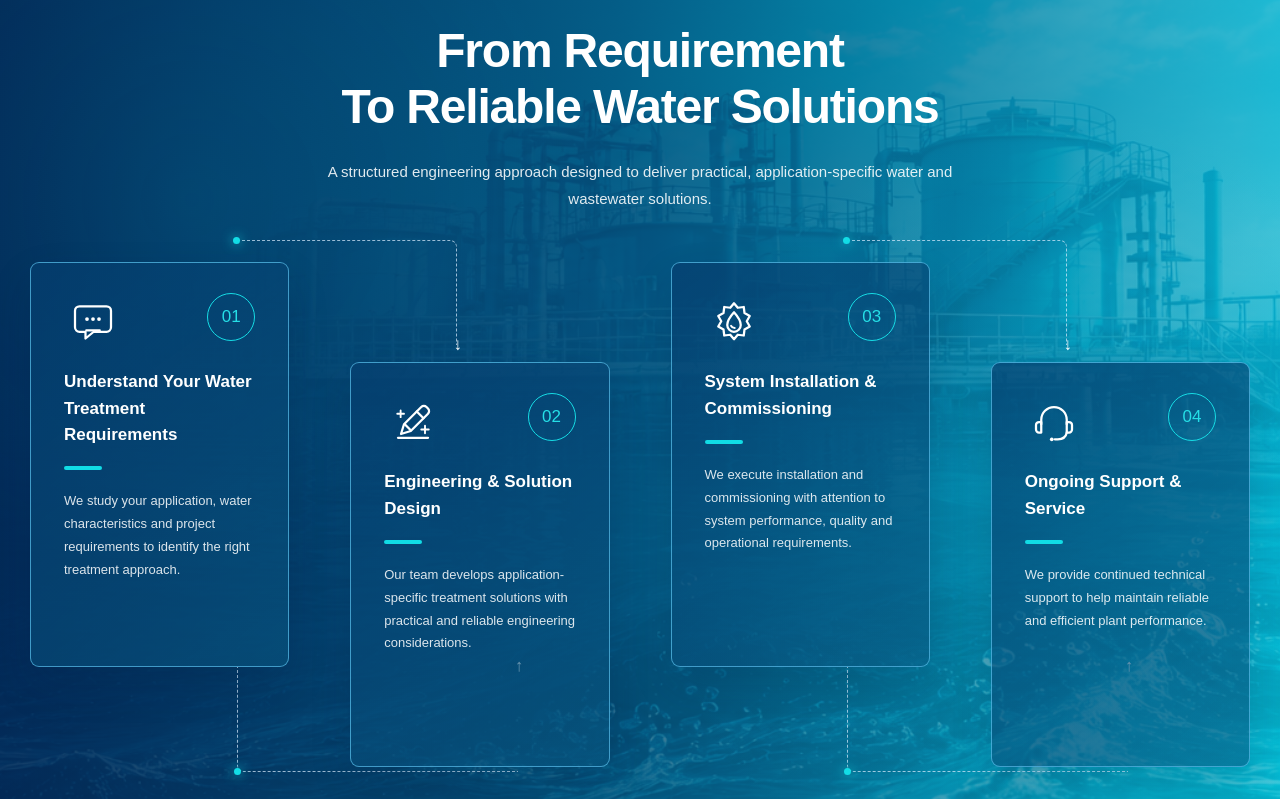
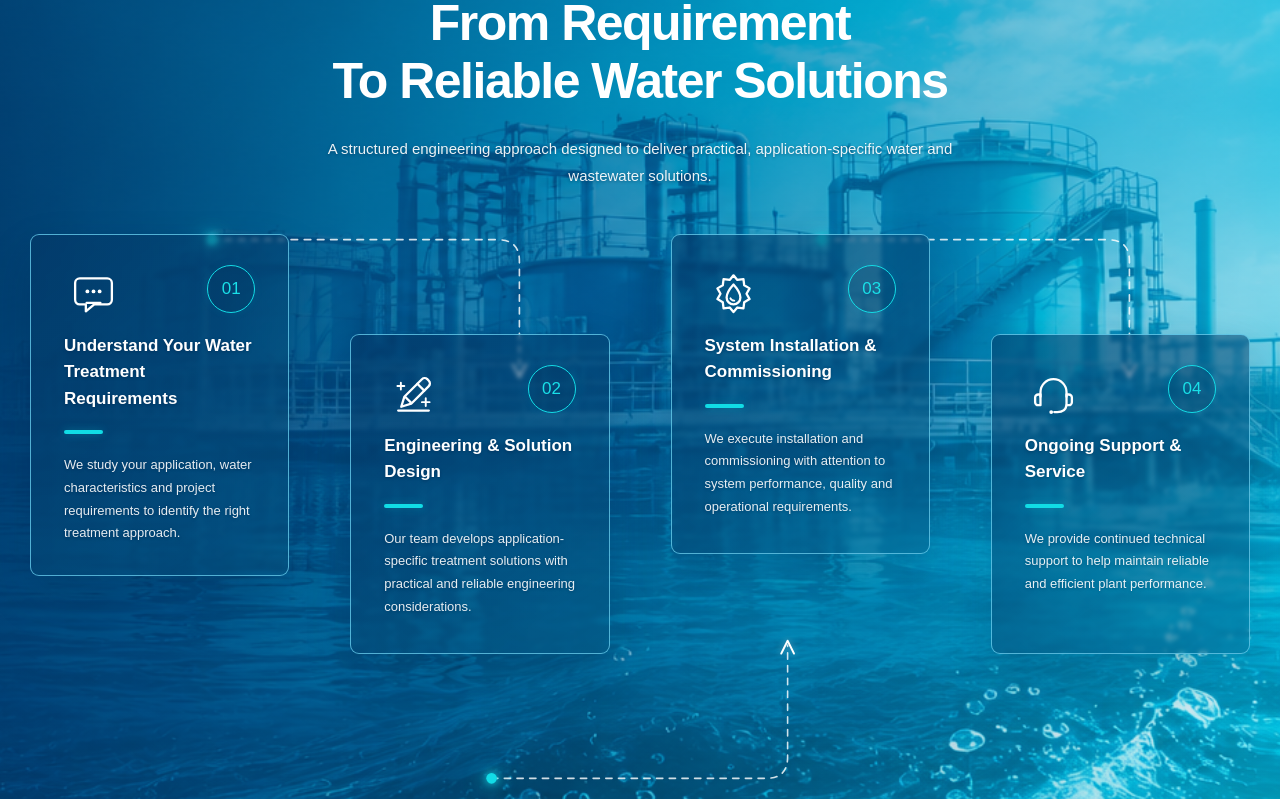
Before and after one commit to gokulvidhyatech-web/Crystalwaterengineers, a React (Vite) app in the folder frontend/: page / in a window 1280 px wide. Shown: the part 1521-2320 px from the top of the page. Built offline with nearby package versions, Linux system fonts and the light colour scheme.

Commit message:
Fix Vite build configuration

```diff
--- a/frontend/src/components/ProcessSection.css
+++ b/frontend/src/components/ProcessSection.css
@@ -7,18 +7,23 @@
 
   width: 100%;
 
-  min-height: 900px;
+  min-height: 950px;
 
-  padding: 70px 0 85px;
+  padding: 40px 0 90px;
 
   overflow: hidden;
+
+  /*
+    WATER IMAGE = MAIN FOCUS
+    BLUE/CYAN = LIGHT THEME OVERLAY
+  */
 
   background:
     linear-gradient(
       90deg,
-      rgba(3, 38, 82, 0.88) 0%,
-      rgba(5, 76, 116, 0.78) 48%,
-      rgba(8, 174, 198, 0.62) 100%
+      rgba(2, 34, 78, 0.42) 0%,
+      rgba(4, 67, 112, 0.28) 50%,
+      rgba(8, 161, 194, 0.18) 100%
     ),
     url("../assets/images/Water fall-2.png");
 
@@ -29,35 +34,6 @@
   background-repeat: no-repeat;
 
   font-family: "Poppins", sans-serif;
-}
-
-
-/* =========================================
-   DARK BLUE OVERLAY
-========================================= */
-
-.process-section::before {
-  content: "";
-
-  position: absolute;
-
-  inset: 0;
-
-  background:
-    radial-gradient(
-      circle at 15% 30%,
-      rgba(0, 188, 220, 0.10),
-      transparent 30%
-    ),
-    radial-gradient(
-      circle at 85% 65%,
-      rgba(0, 220, 235, 0.10),
-      transparent 35%
-    );
-
-  pointer-events: none;
-
-  z-index: 1;
 }
 
 
@@ -79,7 +55,7 @@
 .process-header {
   width: 100%;
 
-  max-width: 800px;
+  max-width: 900px;
 
   margin: 0 auto;
 
@@ -98,13 +74,13 @@
 
   justify-content: center;
 
-  gap: 18px;
+  gap: 12px;
 
-  margin-bottom: 24px;
+  margin-bottom: 25px;
 
-  color: #16e0e8;
+  color: #12dce7;
 
-  font-size: 13px;
+  font-size: 14px;
 
   font-weight: 700;
 
@@ -112,34 +88,28 @@
 }
 
 
+/* =========================================
+   PREMIUM SINGLE LINE
+========================================= */
+
 .process-label span {
-  width: 78px;
+  width: 42px;
 
-  height: 1px;
+  height: 2px;
 
   display: block;
 
-  background:
-    linear-gradient(
-      90deg,
-      transparent,
-      #16dce5
-    );
-}
+  border-radius: 10px;
 
+  background: #12dce7;
 
-.process-label span:last-child {
-  background:
-    linear-gradient(
-      90deg,
-      #16dce5,
-      transparent
-    );
+  box-shadow:
+    0 0 8px rgba(18, 220, 231, 0.25);
 }
 
 
 /* =========================================
-   HEADER TITLE
+   HEADING
 ========================================= */
 
 .process-header h2 {
@@ -147,32 +117,35 @@
 
   color: #ffffff;
 
-  font-size: 48px;
+  font-size: 50px;
 
   font-weight: 700;
 
-  line-height: 1.16;
+  line-height: 1.15;
 
-  letter-spacing: -1.2px;
+  letter-spacing: -1.5px;
 }
 
 
 /* =========================================
-   HEADER DESCRIPTION
+   DESCRIPTION
 ========================================= */
 
 .process-header p {
-  max-width: 650px;
+  max-width: 670px;
 
-  margin: 24px auto 0;
+  margin: 25px auto 0;
 
-  color: rgba(255, 255, 255, 0.88);
+  color: rgba(255, 255, 255, 0.92);
 
   font-size: 15px;
 
   font-weight: 400;
 
   line-height: 1.8;
+
+  text-shadow:
+    0 1px 3px rgba(0, 20, 50, 0.35);
 }
 
 
@@ -185,9 +158,121 @@
 
   width: 100%;
 
-  min-height: 520px;
+  height: 650px;
 
-  margin-top: 50px;
+  margin-top: 45px;
+}
+
+
+/* =========================================
+   CONNECTOR SVG
+========================================= */
+
+.connector-svg {
+  position: absolute;
+
+  z-index: 2;
+
+  overflow: visible;
+
+  pointer-events: none;
+}
+
+
+/* =========================================
+   CONNECTOR 01 → 02
+========================================= */
+
+.connector-svg-one {
+  left: 14%;
+
+  top: -5px;
+
+  width: 27%;
+
+  height: 160px;
+}
+
+
+/* =========================================
+   CONNECTOR 02 → 03
+========================================= */
+
+.connector-svg-two {
+  left: 37%;
+
+  top: 395px;
+
+  width: 26%;
+
+  height: 160px;
+}
+
+
+/* =========================================
+   CONNECTOR 03 → 04
+========================================= */
+
+.connector-svg-three {
+  left: 64%;
+
+  top: -5px;
+
+  width: 27%;
+
+  height: 160px;
+}
+
+
+/* =========================================
+   CONNECTOR PATH
+========================================= */
+
+.connector-path {
+  fill: none;
+
+  stroke: rgba(255, 255, 255, 0.82);
+
+  stroke-width: 1.5;
+
+  stroke-dasharray: 6 6;
+
+  stroke-linecap: round;
+
+  stroke-linejoin: round;
+}
+
+
+/* =========================================
+   CONNECTOR DOT
+========================================= */
+
+.connector-dot {
+  fill: #12dce7;
+
+  filter:
+    drop-shadow(0 0 4px rgba(18, 220, 231, 1))
+    drop-shadow(0 0 9px rgba(18, 220, 231, 0.7));
+}
+
+
+/* =========================================
+   CONNECTOR ARROW
+========================================= */
+
+.connector-arrow {
+  fill: none;
+
+  stroke: #ffffff;
+
+  stroke-width: 1.8;
+
+  stroke-linecap: round;
+
+  stroke-linejoin: round;
+
+  filter:
+    drop-shadow(0 0 3px rgba(255, 255, 255, 0.4));
 }
 
 
@@ -219,23 +304,32 @@
 
   width: 100%;
 
-  min-height: 405px;
+  min-height: 320px;
 
   padding: 30px 33px;
 
-  border: 1px solid rgba(89, 190, 235, 0.72);
+  border: 1px solid rgba(105, 207, 239, 0.78);
 
   border-radius: 9px;
+
+  /*
+    More transparent so the real
+    water image remains visible.
+  */
 
   background:
     linear-gradient(
       145deg,
-      rgba(5, 62, 111, 0.72),
-      rgba(8, 87, 129, 0.56)
+      rgba(3, 54, 101, 0.58),
+      rgba(5, 83, 125, 0.40)
     );
 
   box-shadow:
-    0 18px 40px rgba(0, 25, 60, 0.16);
+    0 20px 45px rgba(0, 20, 55, 0.18);
+
+  -webkit-backdrop-filter: blur(2px);
+
+  backdrop-filter: blur(2px);
 
   transition:
     transform 0.35s ease,
@@ -268,17 +362,19 @@
   transform: translateY(-7px);
 }
 
-.process-card-02:hover,
-.process-card-04:hover {
+.process-card-02:hover {
   transform: translateY(93px);
 }
 
+.process-card-04:hover {
+  transform: translateY(113px);
+}
 
 .process-card:hover {
-  border-color: rgba(29, 230, 235, 0.95);
+  border-color: rgba(24, 226, 236, 0.98);
 
   box-shadow:
-    0 22px 50px rgba(0, 30, 70, 0.28);
+    0 24px 55px rgba(0, 25, 65, 0.30);
 }
 
 
@@ -315,9 +411,9 @@
 
 
 .process-icon svg {
-  width: 48px;
+  width: 49px;
 
-  height: 48px;
+  height: 49px;
 
   display: block;
 }
@@ -338,15 +434,20 @@
 
   justify-content: center;
 
-  border: 1.5px solid #16dce5;
+  border: 1.5px solid #13dce6;
 
   border-radius: 50%;
 
-  color: #25dfe7;
+  color: #19e0e8;
 
   font-size: 17px;
 
   font-weight: 500;
+
+  background: rgba(2, 45, 80, 0.18);
+
+  box-shadow:
+    0 0 10px rgba(19, 220, 230, 0.08);
 }
 
 
@@ -355,7 +456,7 @@
 ========================================= */
 
 .process-card-content {
-  margin-top: 18px;
+  margin-top: 10px;
 }
 
 
@@ -375,17 +476,20 @@
   font-weight: 600;
 
   line-height: 1.55;
+
+  text-shadow:
+    0 1px 3px rgba(0, 20, 50, 0.35);
 }
 
 
 /* =========================================
-   SMALL CYAN LINE
+   CYAN LINE
 ========================================= */
 
 .process-card-line {
   display: block;
 
-  width: 38px;
+  width: 39px;
 
   height: 4px;
 
@@ -394,6 +498,9 @@
   border-radius: 10px;
 
   background: #11dce5;
+
+  box-shadow:
+    0 0 8px rgba(17, 220, 229, 0.30);
 }
 
 
@@ -404,185 +511,16 @@
 .process-card-content p {
   margin: 20px 0 0;
 
-  color: rgba(255, 255, 255, 0.86);
+  color: rgba(255, 255, 255, 0.90);
 
   font-size: 13px;
 
   font-weight: 400;
 
   line-height: 1.75;
-}
 
-
-/* =========================================
-   CONNECTORS
-========================================= */
-
-.process-connector {
-  position: absolute;
-
-  z-index: 2;
-
-  border-style: dashed;
-
-  border-color: rgba(220, 238, 255, 0.70);
-
-  pointer-events: none;
-}
-
-
-/* =========================================
-   CONNECTOR ONE
-========================================= */
-
-.connector-one {
-  left: 17%;
-
-  top: -22px;
-
-  width: 18%;
-
-  height: 105px;
-
-  border-width: 1px 1px 0 0;
-
-  border-radius: 0 7px 0 0;
-}
-
-
-/* =========================================
-   CONNECTOR TWO
-========================================= */
-
-.connector-two {
-  left: 17%;
-
-  top: 405px;
-
-  width: 23%;
-
-  height: 105px;
-
-  border-width: 0 0 1px 1px;
-
-  border-radius: 0 0 0 7px;
-}
-
-
-/* =========================================
-   CONNECTOR THREE
-========================================= */
-
-.connector-three {
-  left: 67%;
-
-  top: -22px;
-
-  width: 18%;
-
-  height: 105px;
-
-  border-width: 1px 1px 0 0;
-
-  border-radius: 0 7px 0 0;
-}
-
-
-/* =========================================
-   CONNECTOR FOUR
-========================================= */
-
-.connector-four {
-  left: 67%;
-
-  top: 405px;
-
-  width: 23%;
-
-  height: 105px;
-
-  border-width: 0 0 1px 1px;
-
-  border-radius: 0 0 0 7px;
-}
-
-
-/* =========================================
-   CONNECTOR DOT
-========================================= */
-
-.connector-dot {
-  position: absolute;
-
-  width: 7px;
-
-  height: 7px;
-
-  border-radius: 50%;
-
-  background: #13dce6;
-
-  box-shadow:
-    0 0 12px rgba(19, 220, 230, 0.95);
-}
-
-
-/* TOP DOT */
-
-.connector-one .connector-dot,
-.connector-three .connector-dot {
-  left: -4px;
-
-  top: -4px;
-}
-
-
-/* BOTTOM DOT */
-
-.connector-two .connector-dot,
-.connector-four .connector-dot {
-  left: -4px;
-
-  bottom: -4px;
-}
-
-
-/* =========================================
-   CONNECTOR ARROW
-========================================= */
-
-.connector-arrow {
-  position: absolute;
-
-  color: #ffffff;
-
-  font-size: 17px;
-
-  font-weight: 400;
-
-  line-height: 1;
-}
-
-
-/* TOP */
-
-.connector-one .connector-arrow,
-.connector-three .connector-arrow {
-  right: -6px;
-
-  bottom: -8px;
-}
-
-
-/* BOTTOM */
-
-.connector-two .connector-arrow,
-.connector-four .connector-arrow {
-  right: -6px;
-
-  top: -8px;
-
-  transform: rotate(180deg);
+  text-shadow:
+    0 1px 3px rgba(0, 20, 50, 0.30);
 }
 
 
@@ -593,9 +531,9 @@
 @media (max-width: 1250px) {
 
   .process-section {
-    min-height: 820px;
+    min-height: 850px;
 
-    padding: 65px 0 75px;
+    padding: 60px 0 75px;
   }
 
   .process-header h2 {
@@ -606,8 +544,8 @@
     font-size: 13px;
   }
 
-  .process-grid {
-    gap: 3%;
+  .process-flow {
+    height: 580px;
   }
 
   .process-card {
@@ -617,7 +555,7 @@
   }
 
   .process-card-content {
-    margin-top: 55px;
+    margin-top: 48px;
   }
 
   .process-card-content h3 {
@@ -628,9 +566,31 @@
     font-size: 11px;
   }
 
-  .connector-two,
-  .connector-four {
-    top: 370px;
+  .process-card-02 {
+    transform: translateY(85px);
+  }
+
+  .process-card-04 {
+    transform: translateY(100px);
+  }
+
+  .process-card-02:hover {
+    transform: translateY(78px);
+  }
+
+  .process-card-04:hover {
+    transform: translateY(93px);
+  }
+
+  .connector-svg-one,
+  .connector-svg-three {
+    height: 140px;
+  }
+
+  .connector-svg-two {
+    top: 360px;
+
+    height: 140px;
   }
 }
 
@@ -642,7 +602,7 @@
 @media (max-width: 900px) {
 
   .process-section {
-    min-height: auto;
+    min-height: 0;
 
     padding: 60px 0 70px;
   }
@@ -652,12 +612,12 @@
   }
 
   .process-flow {
-    min-height: auto;
+    height: auto;
 
     margin-top: 40px;
   }
 
-  .process-connector {
+  .connector-svg {
     display: none;
   }
 
@@ -667,10 +627,7 @@
     gap: 25px;
   }
 
-  .process-card {
-    min-height: 320px;
-  }
-
+  .process-card,
   .process-card-01,
   .process-card-02,
   .process-card-03,
@@ -700,11 +657,11 @@
   .process-section {
     padding: 48px 0 55px;
 
-    background-position: center;
+    background-position: right;
   }
 
   .process-label {
-    gap: 10px;
+    gap: 9px;
 
     margin-bottom: 17px;
 
@@ -714,7 +671,9 @@
   }
 
   .process-label span {
-    width: 35px;
+    width: 28px;
+
+    height: 1.5px;
   }
 
   .process-header h2 {
--- a/frontend/src/components/ProcessSection.jsx
+++ b/frontend/src/components/ProcessSection.jsx
@@ -30,10 +30,6 @@ function ProcessSection() {
 
   const renderIcon = (type) => {
     switch (type) {
-      /* =========================================
-         01 - CONSULTATION
-      ========================================= */
-
       case "consultation":
         return (
           <svg viewBox="0 0 64 64" aria-hidden="true">
@@ -58,10 +54,6 @@ function ProcessSection() {
             />
           </svg>
         );
-
-      /* =========================================
-         02 - DESIGN
-      ========================================= */
 
       case "design":
         return (
@@ -107,10 +99,6 @@ function ProcessSection() {
           </svg>
         );
 
-      /* =========================================
-         03 - INSTALLATION
-      ========================================= */
-
       case "installation":
         return (
           <svg viewBox="0 0 64 64" aria-hidden="true">
@@ -139,10 +127,6 @@ function ProcessSection() {
             />
           </svg>
         );
-
-      /* =========================================
-         04 - SUPPORT
-      ========================================= */
 
       case "support":
         return (
@@ -207,7 +191,6 @@ function ProcessSection() {
           <div className="process-label">
             <span></span>
             OUR PROCESS
-            <span></span>
           </div>
 
           <h2>
@@ -231,28 +214,90 @@ function ProcessSection() {
         <div className="process-flow">
 
           {/* =========================================
-              CONNECTING PATH
+              CONNECTOR 01 → 02
           ========================================= */}
 
-          <div className="process-connector connector-one">
-            <span className="connector-dot"></span>
-            <span className="connector-arrow">↓</span>
-          </div>
+          <svg
+            className="connector-svg connector-svg-one"
+            viewBox="0 0 300 150"
+            preserveAspectRatio="none"
+            aria-hidden="true"
+          >
+            <path
+              className="connector-path"
+              d="M10 10 H270 Q290 10 290 30 V135"
+            />
 
-          <div className="process-connector connector-two">
-            <span className="connector-dot"></span>
-            <span className="connector-arrow">↓</span>
-          </div>
+            <circle
+              className="connector-dot"
+              cx="10"
+              cy="10"
+              r="5"
+            />
 
-          <div className="process-connector connector-three">
-            <span className="connector-dot"></span>
-            <span className="connector-arrow">↓</span>
-          </div>
+            <path
+              className="connector-arrow"
+              d="M284 127 L290 139 L296 127"
+            />
+          </svg>
 
-          <div className="process-connector connector-four">
-            <span className="connector-dot"></span>
-            <span className="connector-arrow">↓</span>
-          </div>
+
+          {/* =========================================
+              CONNECTOR 02 → 03
+          ========================================= */}
+
+          <svg
+            className="connector-svg connector-svg-two"
+            viewBox="0 0 300 150"
+            preserveAspectRatio="none"
+            aria-hidden="true"
+          >
+            <path
+              className="connector-path"
+              d="M10 140 H270 Q290 140 290 120 V15"
+            />
+
+            <circle
+              className="connector-dot"
+              cx="10"
+              cy="140"
+              r="5"
+            />
+
+            <path
+              className="connector-arrow connector-arrow-up"
+              d="M284 23 L290 11 L296 23"
+            />
+          </svg>
+
+
+          {/* =========================================
+              CONNECTOR 03 → 04
+          ========================================= */}
+
+          <svg
+            className="connector-svg connector-svg-three"
+            viewBox="0 0 300 150"
+            preserveAspectRatio="none"
+            aria-hidden="true"
+          >
+            <path
+              className="connector-path"
+              d="M10 10 H270 Q290 10 290 30 V135"
+            />
+
+            <circle
+              className="connector-dot"
+              cx="10"
+              cy="10"
+              r="5"
+            />
+
+            <path
+              className="connector-arrow"
+              d="M284 127 L290 139 L296 127"
+            />
+          </svg>
 
 
           {/* =========================================
@@ -267,8 +312,6 @@ function ProcessSection() {
                 key={step.number}
               >
 
-                {/* CARD TOP */}
-
                 <div className="process-card-top">
 
                   <div className="process-icon">
@@ -281,8 +324,6 @@ function ProcessSection() {
 
                 </div>
 
-
-                {/* CARD CONTENT */}
 
                 <div className="process-card-content">
 
```
